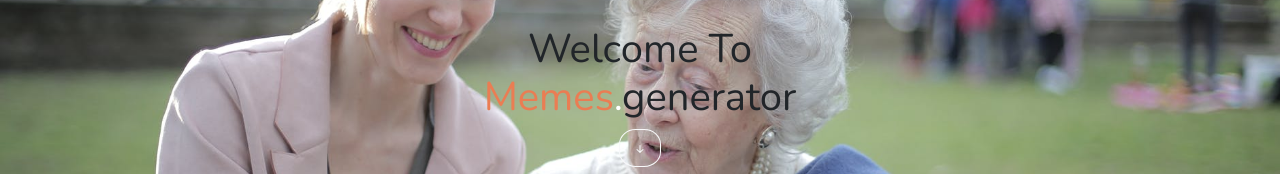
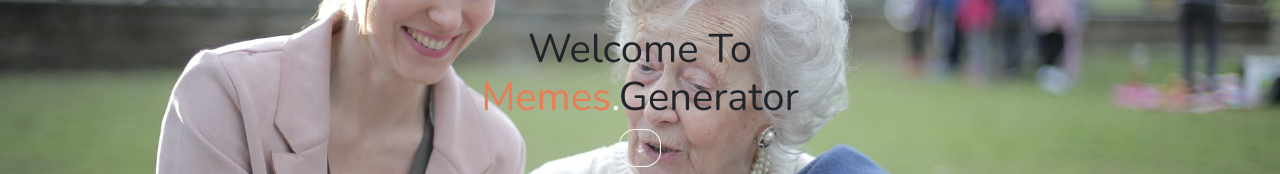
Before and after one commit to DrLiamKless/Meme-Generator, a React (Create React App) app: page / in a window 1280 px wide. Shown: the part 304-478 px from the top of the page. Built offline with nearby package versions, Linux system fonts and the light colour scheme; no server answers; a web font is replaced by a local one.

Commit message:
capitalize

```diff
--- a/src/pages/Landing.js
+++ b/src/pages/Landing.js
@@ -28,7 +28,7 @@ function Landing() {
                   .
                 </span>
                 <span className={"io"}>
-                  generator
+                  Generator
                 </span>
               </h1>
               <button class="btn btn-outline-light" size="sm" style={{borderRadius: "40%"}} onClick={() => { Scroll.animateScroll.scrollTo(window.innerHeight); }}>
```
